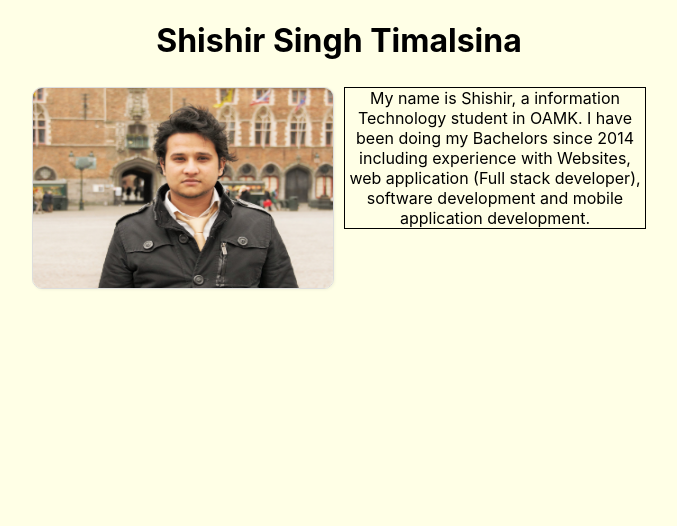
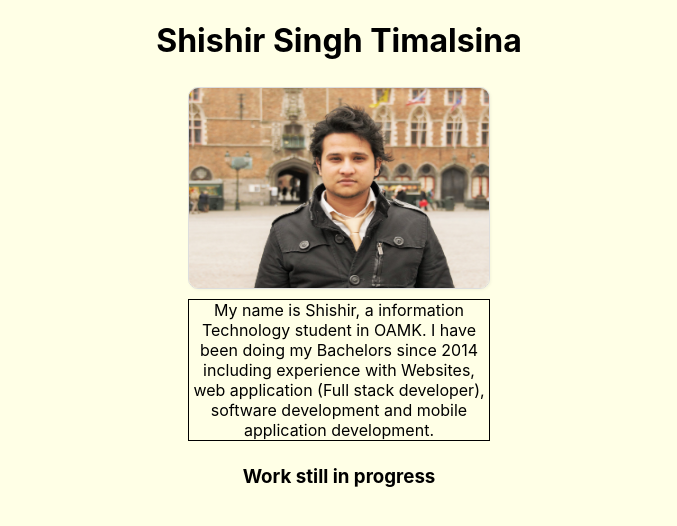
Before and after one commit to Shishir-Singh-Timalsina/shishirtimalsina.com, a React (Create React App) app: page / in a window 1280 px wide. Shown: the top 526 px of the page, without its empty margins (301-978 px from the left). Built offline with nearby package versions, Linux system fonts and the light colour scheme.

Commit message:
Some Css properties improved

```diff
--- a/src/components/PersonalInfo.js
+++ b/src/components/PersonalInfo.js
@@ -10,13 +10,13 @@ export default class Heading extends Component {
       <div>
         <div>
           <img className = "imageone" src = {myimage} alt="My Awesome"/>
-
-          <div className = "basicDescription">My name is Shishir, a information Technology student in OAMK.
+        </div>
+        <div className = "basicDescription">My name is Shishir, a information Technology student in OAMK.
               I have been doing my Bachelors since 2014 including experience
               with Websites, web application (Full stack developer), software
               development and mobile application development.
-            </div>
         </div>
+        <h3>Work still in progress</h3>
       </div>
     )
   }
```
